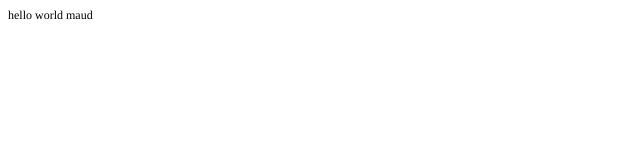
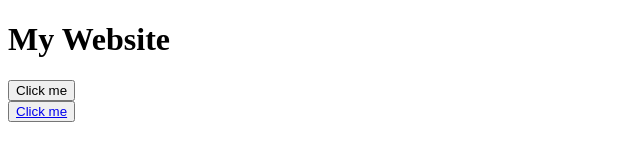
Before and after one commit to maud-rod/maud-rod.github.io, a plain HTML site: page index.html in a window 1280 px wide. Shown: the whole page, without its empty margins (0-640 px from the left). Drawn offline with Linux system fonts and the light colour scheme.

Commit message:
Update index.html

```diff
--- a/index.html
+++ b/index.html
@@ -13,6 +13,12 @@
   </style>
 </head>
 <body>
-<p class="p1"><span class="s1">hello world maud<span class="Apple-converted-space"> </span></span></p>
+<h1>My Website</h1>
+        <form action="/my-link/">
+            <input type="submit" value="Click me" />
+        </form>
+
+        <button> <a href="/my-link/">Click me</a></button>
+
 </body>
 </html>
```
